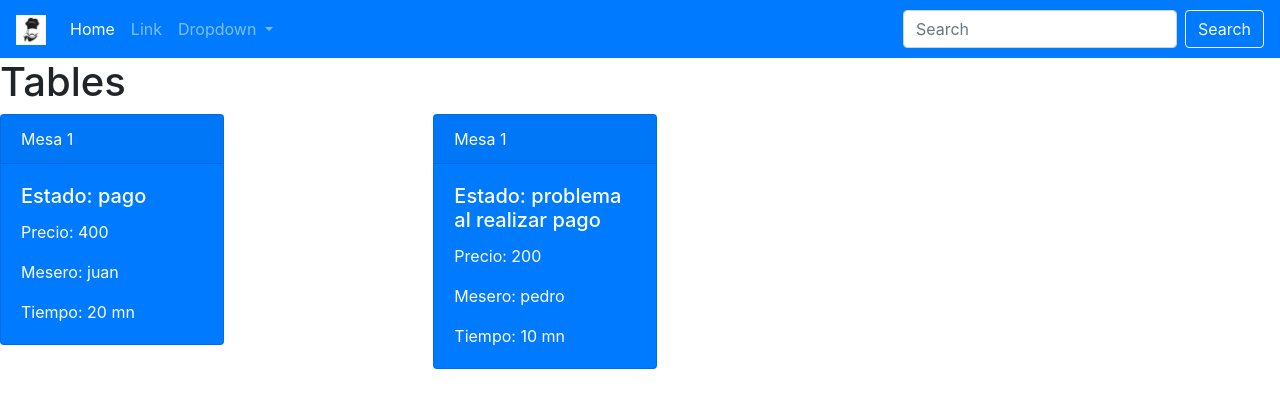
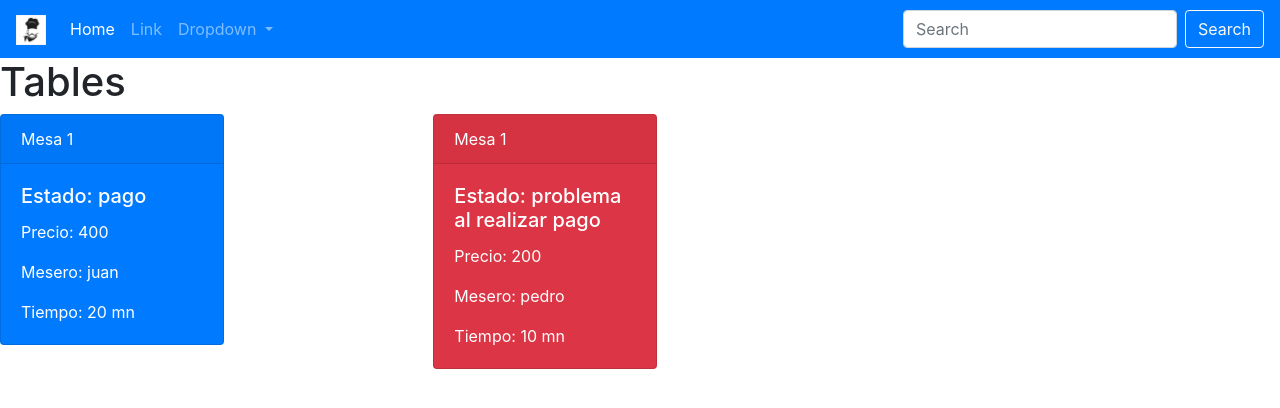
Before and after one commit to aldairl/Web-Desk, an Angular app: page / in a window 1280 px wide. Shown: the top 408 px of the page. Built offline with nearby package versions, Linux system fonts and the light colour scheme.

Commit message:
correccion de nopago2

```diff
--- a/src/app/components/home/home.component.ts
+++ b/src/app/components/home/home.component.ts
@@ -22,7 +22,7 @@ export class HomeComponent implements OnInit {
 
   problem(order){
 
-    return order.pago;
+    return order.nopago;
 
   }
 
```
